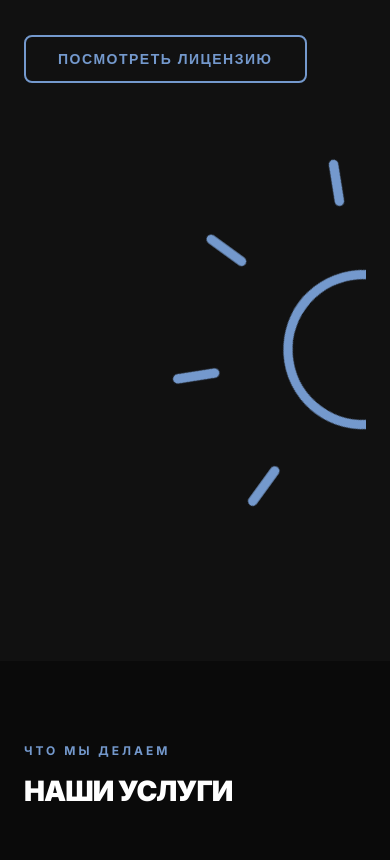
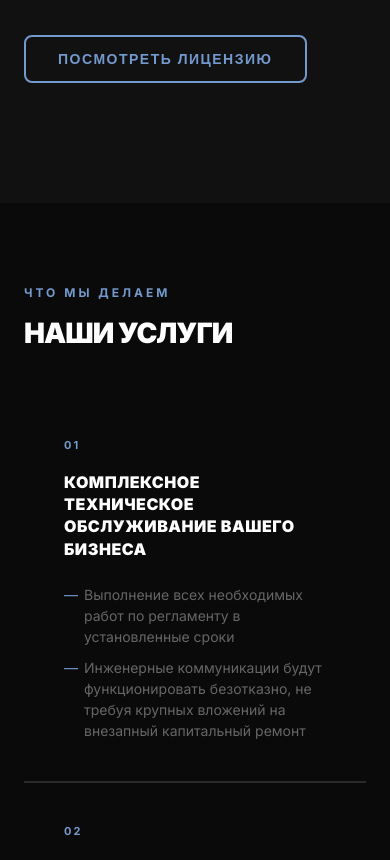
Before and after one commit to DaSnowLeopard/MASTER_web, a Next.js app: page / in a window 390 px wide. Shown: the part 1587-2447 px from the top of the page. Built offline with nearby package versions, Linux system fonts and the light colour scheme.

Commit message:
icon fix

```diff
--- a/app/globals.css
+++ b/app/globals.css
@@ -140,6 +140,12 @@ a {
     display: inline-block;
 }
 
+@media (max-width: 768px) {
+  .spin-icon {
+    display: none !important;
+  }
+}
+
 @media (max-width: 480px) {
   .hero-buttons {
     flex-direction: column !important;
```
